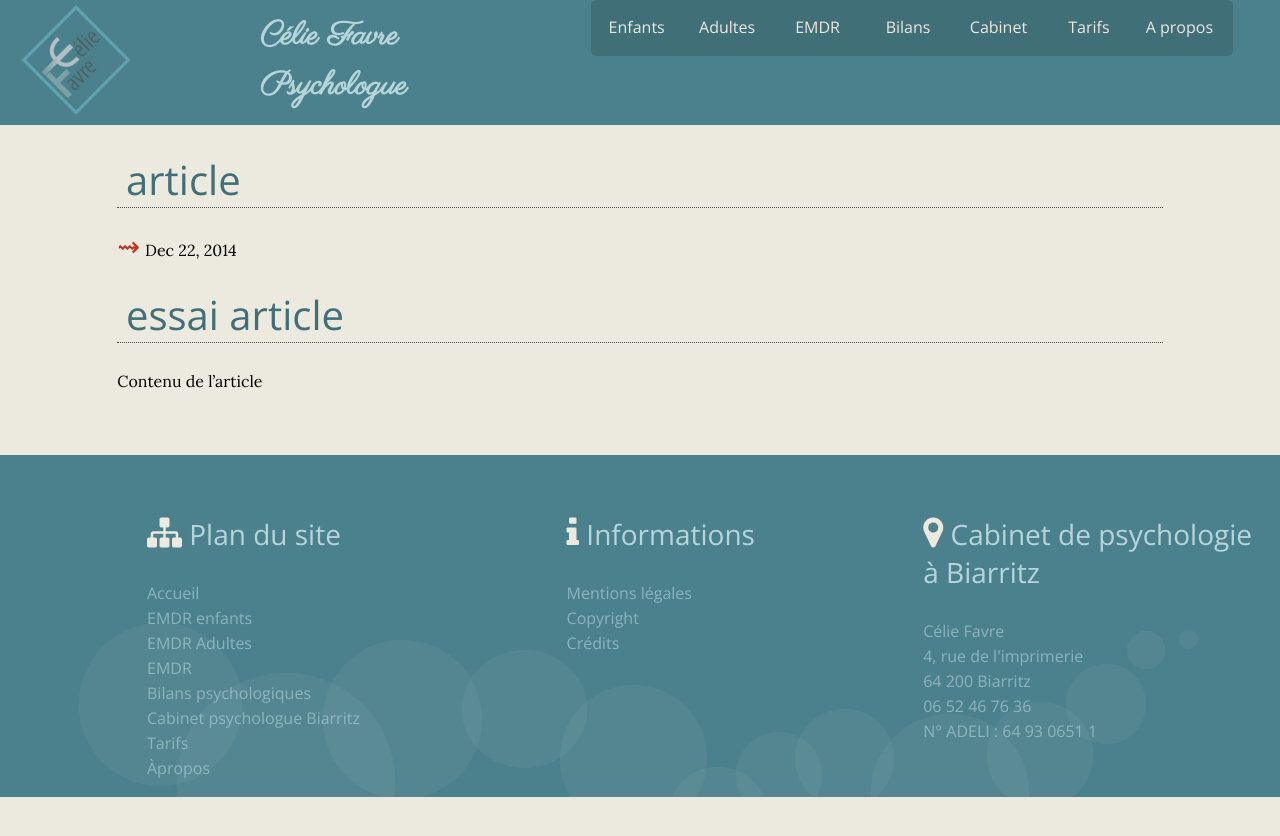
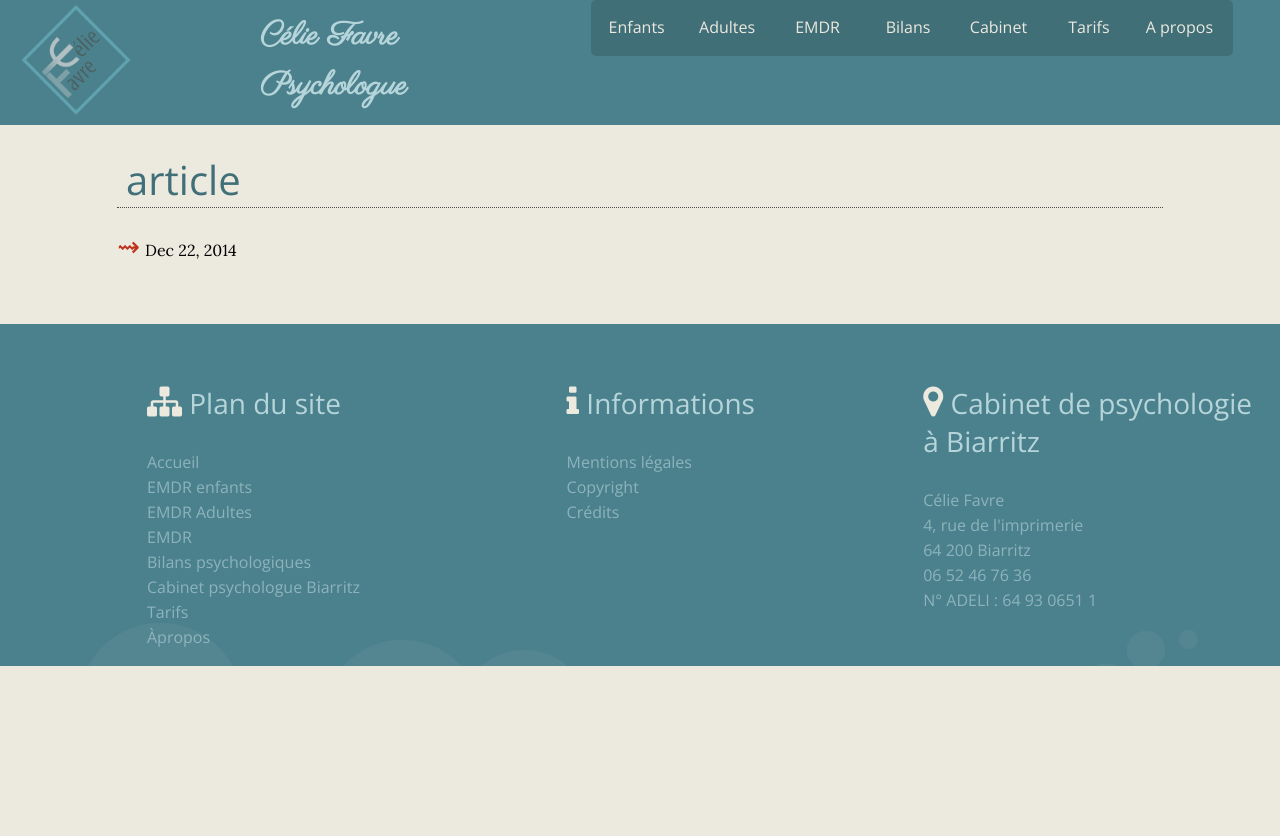
Before and after one commit to celiefavre/celiefavre.github.io, a Jekyll site: the page built from _posts/2014-12-22-celie.markdown, in a window 1280 px wide. Shown: the top 836 px of the page. Built offline with Jekyll 4.4.1, drawn with Linux system fonts in a browser that asks for light colours; nearby versions of some CDN libraries.

Commit message:
Updated essai

```diff
--- a/_posts/2014-12-22-celie.markdown
+++ b/_posts/2014-12-22-celie.markdown
@@ -5,7 +5,3 @@ description: article EMDR
 categories: EMDR
 published: true
 ---
-
-# essai article
-
-Contenu de l'article
```
